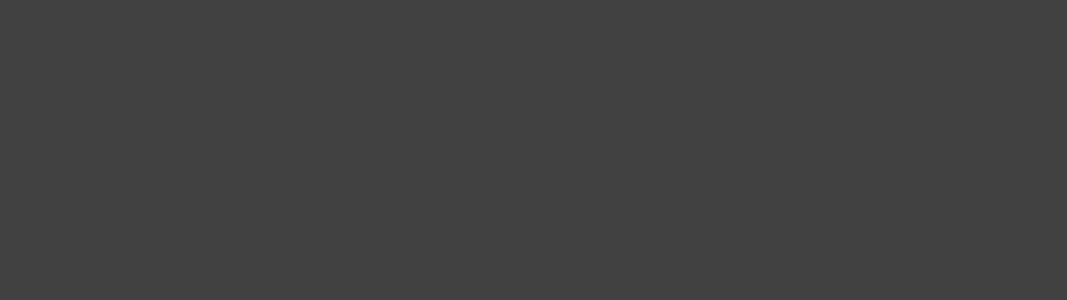
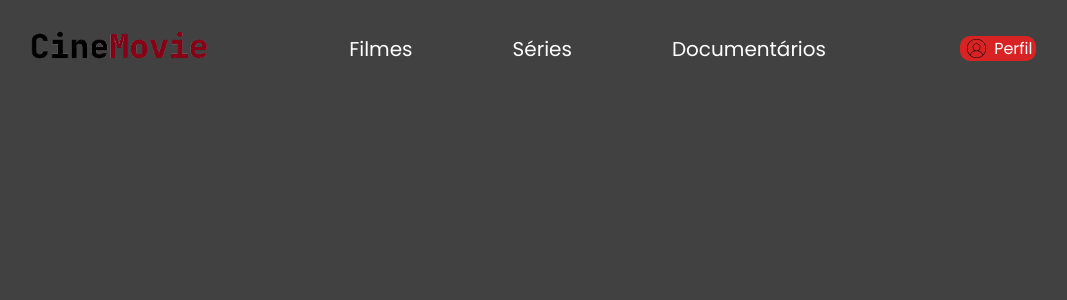
Before and after one commit to leviutima/CineMovie, a React (Vite) app: page / in a window 1280 px wide. Before the commit this address had no page. Shown: the top 300 px of the page, without its empty margins (110-1177 px from the left). Built offline with nearby package versions, Linux system fonts and the light colour scheme.

Commit message:
adicionando header ao projeto

```diff
--- /dev/null
+++ b/src/components/Botao/Botao.styled.ts
@@ -0,0 +1,18 @@
+import styled from "styled-components";
+
+export const BotaoStyle = styled.div `
+    display: flex;
+    align-items: center;
+    justify-content: center;
+    gap: 5px;
+
+    width: 6vw;
+    border-radius: 10px;
+
+    background-color: var(--vermelho);
+    color: var(--branco);
+`
+
+export const ImgProfile = styled.img`
+    width: 2vw;
+`
--- /dev/null
+++ b/src/components/Botao/Botao.tsx
@@ -0,0 +1,24 @@
+import React from "react"
+import { BotaoStyle, ImgProfile } from "./Botao.styled";
+import { LinkStyle } from "../GlobalStyle/GlobalStyle";
+import user from '../../assets/images/userNoPhoto.png'
+
+interface propsButton {
+    children?: React.ReactNode;
+    path:string
+}
+
+const Botao = ({children, path}: propsButton) => {
+    return(
+        <>
+        <LinkStyle to={path}>
+            <BotaoStyle>
+                <ImgProfile src={user}></ImgProfile>
+                <span>{children}</span>
+            </BotaoStyle>
+        </LinkStyle>
+        </>
+    )
+}
+
+export default Botao
--- /dev/null
+++ b/src/components/Cabecalho/Cabecalho.styled.ts
@@ -0,0 +1,15 @@
+import styled from "styled-components";
+
+export const HeaderStyle = styled.header `
+    margin-top: 2%;
+`
+
+export const ContainerNav = styled.nav `
+    display: flex;
+    justify-content: space-evenly;
+    align-items: center;
+`
+
+export const ImgLogo = styled.img `
+    width: 15vw;
+`
--- /dev/null
+++ b/src/components/Cabecalho/Cabecalho.tsx
@@ -0,0 +1,25 @@
+import logo from '../../assets/images/logoSite-removebg-preview.png'
+import Botao from '../Botao/Botao'
+import { LinkStyle } from '../GlobalStyle/GlobalStyle'
+import Menu from '../Menu/Menu'
+import { ContainerNav, HeaderStyle, ImgLogo } from './Cabecalho.styled'
+
+const Cabecalho = () => {
+    return(
+        <>
+        <HeaderStyle>
+            <ContainerNav>
+                <LinkStyle to='*'>
+                    <ImgLogo src={logo}></ImgLogo>
+                </LinkStyle>
+                <Menu/>
+                <div>
+                    <Botao path='*'>Perfil</Botao>
+                </div>
+            </ContainerNav>
+        </HeaderStyle>
+        </>
+    )
+}
+
+export default Cabecalho
--- /dev/null
+++ b/src/components/GlobalStyle/GlobalStyle.ts
@@ -0,0 +1,11 @@
+import { Link } from "react-router-dom";
+import styled from "styled-components";
+
+interface propsGlobalCss {
+    to: string;
+}
+
+export const LinkStyle = styled(Link) <propsGlobalCss>`
+    text-decoration: none;
+    color: var(--branco);
+`
--- /dev/null
+++ b/src/components/Menu/Menu.styled.ts
@@ -0,0 +1,10 @@
+import styled from "styled-components";
+
+export const MenuContainer = styled.ul `
+    display: flex;
+    gap: 100px;
+    list-style: none;
+
+    color: var(--branco);
+    font-size: 20px;
+`
--- /dev/null
+++ b/src/components/Menu/Menu.tsx
@@ -0,0 +1,23 @@
+import { LinkStyle } from "../GlobalStyle/GlobalStyle"
+import { MenuContainer } from "./Menu.styled"
+
+
+const Menu = () => {
+    return(
+        <>
+        <MenuContainer>
+        <LinkStyle to="*">
+            <li>Filmes</li>
+        </LinkStyle>
+        <LinkStyle to="*">
+            <li>Séries</li>
+        </LinkStyle>
+        <LinkStyle to="*">
+            <li>Documentários</li>
+        </LinkStyle>
+        </MenuContainer>
+        </>
+    )
+}
+
+export default Menu
--- a/src/index.css
+++ b/src/index.css
@@ -7,6 +7,7 @@
 :root {
     --cor-principal: #414141;
     --branco: #fff;
+    --vermelho: #D72323;
 }
 
 body {
--- a/src/router/Router.tsx
+++ b/src/router/Router.tsx
@@ -1,12 +1,14 @@
 
 import { BrowserRouter, Routes } from 'react-router-dom'
 import './Router.css'
+import Cabecalho from '../components/Cabecalho/Cabecalho'
 
 function App() {
 
   return (
     <>
     <BrowserRouter>
+    <Cabecalho/>
         <Routes>
 
         </Routes>
```
Also changed, not shown: src/assets/images/logoSite-removebg-preview.png (added), src/assets/images/userNoPhoto.png (added), src/pages/Home/Home.tsx (added).
